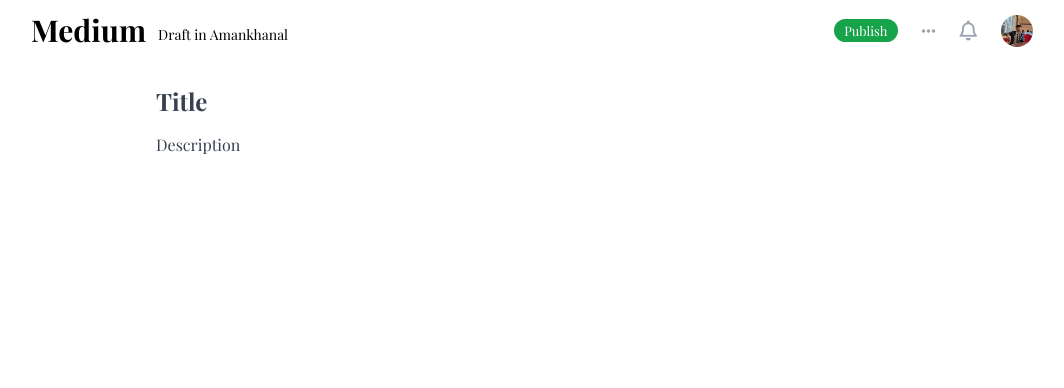
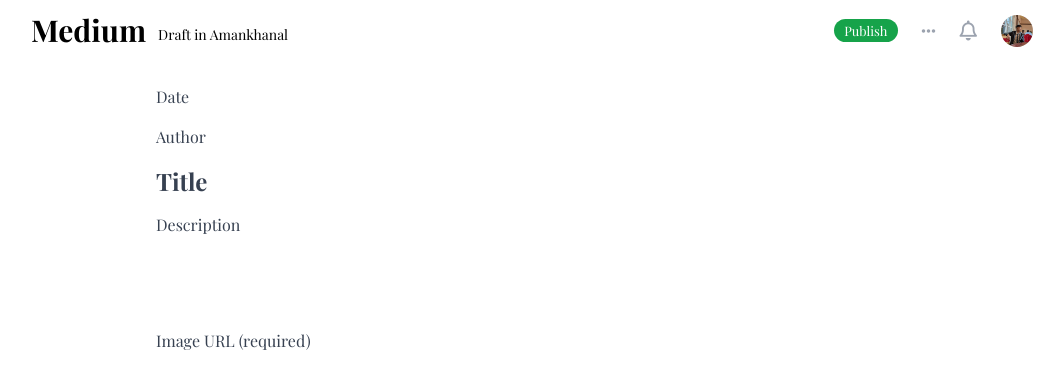
Before and after one commit to amankhanal1960/medium_clone, a Next.js app: page /new-story in a window 1280 px wide. Shown: the top 388 px of the page, without its empty margins (108-1172 px from the left). Built offline with nearby package versions, Linux system fonts and the light colour scheme; no server answers; a web font is replaced by a local one.

Commit message:
Added the post functionality

```diff
--- a/src/app/new-story/page.tsx
+++ b/src/app/new-story/page.tsx
@@ -1,5 +1,5 @@
 "use client";
-import React, { useState } from "react";
+import React, { useState, useEffect } from "react";
 import "@fortawesome/fontawesome-free/css/all.min.css";
 import Image from "next/image";
 import PopUp from "@/src/components/navbar";
@@ -19,16 +19,42 @@ const story = () => {
   //setTitle: The function to update the title of the story when the input changes
   const [title, setTitle] = useState("");
   const [description, setDescription] = useState("");
+  const [author, setAuthor] = useState("");
+  const [date, setDate] = useState("");
+  const [image, setImage] = useState("");
 
   //isTitleEditing: The boolean state determines if the title is in edit mode
   //setisTitleEditing: The function to toggle the edit state for the title
   const [isTitleEditing, setisTitleEditing] = useState(false);
   const [isDescriptionEditing, setisDescriptionEditing] = useState(false);
+  const [isAuthorEditing, setisAuthorEditing] = useState(false);
+  const [isDateEditing, setisDateEditing] = useState(false);
+  const [isImageEditing, setisImageEditing] = useState(false);
 
-  const handlePublish = () => {
-    // Add publish logic here
-    console.log("Publishing:", { title, description });
-    // You might want to send this data to an API or perform other actions
+  const handlePublish = async (event: any) => {
+    event.preventDefault();
+    console.log("Publishing:", { title, description, author, date, image });
+
+    try {
+      const response = await fetch("http://localhost:3000/api/blogs", {
+        method: "POST",
+        headers: {
+          "Content-Type": "application/json",
+        },
+        body: JSON.stringify({ title, description, author, date, image }),
+      });
+
+      const data = await response.json();
+
+      if (response.ok) {
+        console.log("Blog published successfully", data.blog);
+        router.push("/membership");
+      } else {
+        console.error("Failed to publish blog", data.message);
+      }
+    } catch (error: any) {
+      console.error("Error publishing blog: " + error.message);
+    }
   };
 
   return (
@@ -50,6 +76,7 @@ const story = () => {
             <button
               onClick={handlePublish}
               className="text-[13px] text-white bg-green-600 px-2.5 py-0.5 rounded-3xl hover:bg-green-700 transition-colors duration-200"
+              disabled={!title || !description || !author || !date || !image}
             >
               Publish
             </button>
@@ -71,6 +98,51 @@ const story = () => {
         {/* form section */}
         <div className="mt-6 max-w-[800px] mx-auto px-6">
           <form className="flex flex-col gap-4">
+            {/* Date Input */}
+            <div>
+              {isDateEditing ? (
+                <input
+                  type="text"
+                  value={date}
+                  onChange={(e) => setDate(e.target.value)}
+                  placeholder="Date"
+                  onBlur={() => setisDateEditing(false)}
+                  className="mt-1 w-full rounded-md sm:text-sm border-none outline-none text-gray-700"
+                  autoFocus
+                  aria-label="Edit Date"
+                />
+              ) : (
+                <div
+                  onClick={() => setisDateEditing(true)}
+                  className="cursor-text text-gray-700"
+                >
+                  {date || "Date"}
+                </div>
+              )}
+            </div>
+
+            {/* Author Input */}
+            <div>
+              {isAuthorEditing ? (
+                <input
+                  type="text"
+                  value={author}
+                  onChange={(e) => setAuthor(e.target.value)}
+                  placeholder="Author"
+                  onBlur={() => setisAuthorEditing(false)}
+                  className="mt-1 w-full rounded-md sm:text-sm border-none outline-none text-gray-700"
+                  autoFocus
+                  aria-label="Edit Author"
+                />
+              ) : (
+                <div
+                  onClick={() => setisAuthorEditing(true)}
+                  className="cursor-text text-gray-700"
+                >
+                  {author || "Author"}
+                </div>
+              )}
+            </div>
             {/* Title Input */}
             <div>
               {isTitleEditing ? (
@@ -78,6 +150,7 @@ const story = () => {
                   type="text"
                   value={title}
                   onChange={(e) => setTitle(e.target.value)} //updates the title state when the user types the title
+                  placeholder="Title"
                   onBlur={() => setisTitleEditing(false)} //Disables editing when the user looses focus from the input
                   className="mt-1 w-full rounded-md sm:text-sm border-none outline-none text-2xl font-bold text-gray-700"
                   autoFocus
@@ -102,7 +175,7 @@ const story = () => {
                   onChange={(e) => setDescription(e.target.value)}
                   placeholder="Write Your Story...."
                   onBlur={() => setisDescriptionEditing(false)}
-                  className="mt-1 block w-full rounded-md border-gray-300 border-none  outline-none sm:text-sm text-gray-700 resize-none"
+                  className="mt-1 block w-full rounded-md border-gray-300 border-none outline-none sm:text-sm text-gray-700 resize-none"
                   autoFocus
                   aria-label="Edit Description"
                 ></textarea>
@@ -115,6 +188,28 @@ const story = () => {
                 </div>
               )}
             </div>
+            <div>
+              {isImageEditing ? (
+                <input
+                  type="text"
+                  value={image}
+                  onChange={(e) => setImage(e.target.value)}
+                  placeholder="Image URL"
+                  onBlur={() => setisImageEditing(false)}
+                  className="mt-1 w-full rounded-md sm:text-sm border-none outline-none text-gray-700"
+                  autoFocus
+                  aria-label="Edit Image URL"
+                  required
+                />
+              ) : (
+                <div
+                  onClick={() => setisImageEditing(true)}
+                  className="cursor-text text-gray-700"
+                >
+                  {image || "Image URL (required)"}
+                </div>
+              )}
+            </div>
           </form>
         </div>
       </div>
```
